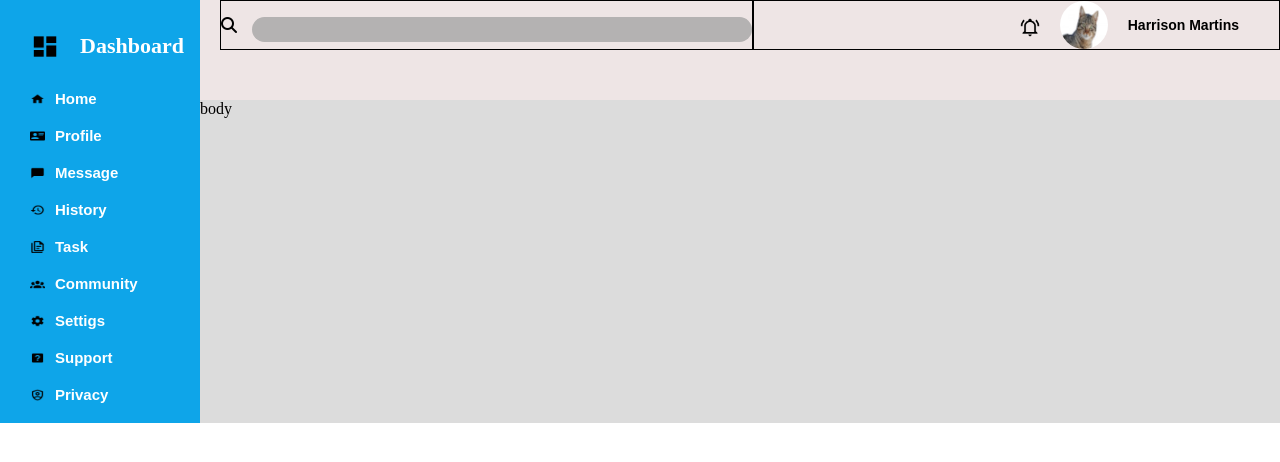
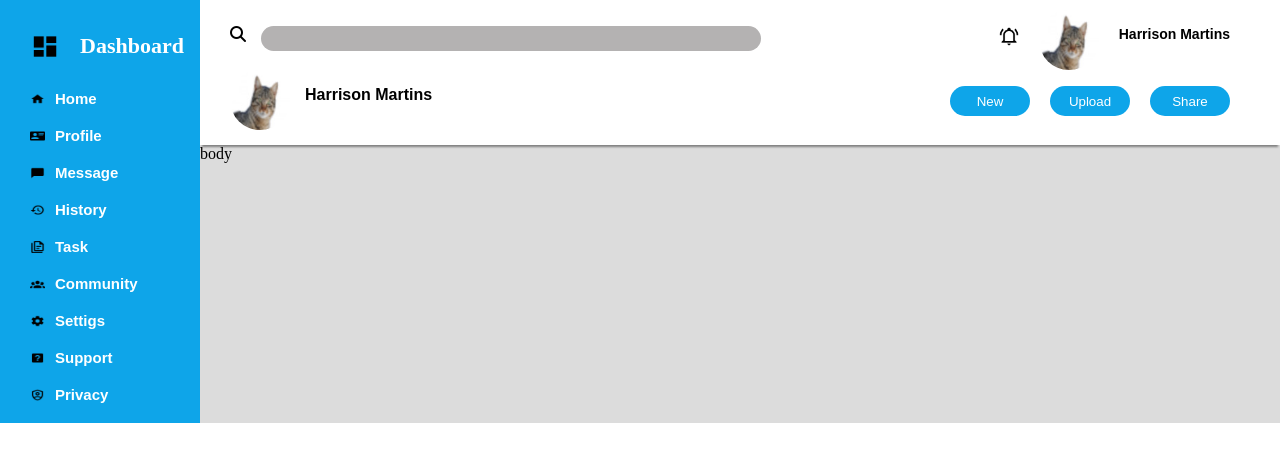
Before and after one commit to Martosky/new-grid, a plain HTML site: page index.html in a window 1280 px wide. Drawn offline with Linux system fonts and the light colour scheme.

Commit message:
done with the header moving to the body

```diff
--- a/index.html
+++ b/index.html
@@ -10,12 +10,19 @@
 <body>
     <main>
         <div class="content" id="header">
-            <div class="first-elem"><i class="fa-solid fa-magnifying-glass" width="15px"></i><input type="text"></div>
+            <div class="first-elem"><i class="fa-solid fa-magnifying-glass"></i><input type="text"></div>
                <div class="second-elem"> <img class="img-bell" src="icon/bell-ring-outline.png"width="20" height="20" alt="bell">
                 <img class="catphoto" src="cat.jpg" alt="cat">
                 <h3>Harrison Martins</h3></div>
 
-            <div></div>
+            <div class="third-elem">
+                <img class="catphoto" src="cat.jpg" alt="cat"> <h3>Harrison Martins</h3>
+            </div>
+            <div class="fourt-elem">
+                <button>New</button>
+                <button>Upload</button>
+                <button>Share</button>
+        </div>
         </div>
 
         </div>
--- a/style.css
+++ b/style.css
@@ -7,20 +7,21 @@ main{
     margin: 0;
     background-color: gainsboro;
     display: grid;
-    grid-template:  100px 2fr 1fr/  200px 2fr 1fr;
+    grid-template:  145px 2fr 1fr/  200px 2fr 1fr;
 }
 
 #header{
     grid-column: 2/4;
-    background-color: rgb(238, 229, 229);
+    background-color: white;
+    box-shadow: 0 4px 2px -2px gray;
     overflow: hidden;
     display: grid;
-    grid-template: 50px 50px/  1fr 1fr;
+    grid-template: 60px 60px/  1fr 1fr;
+    padding: 10px;
 }
 .first-elem{
     display: flex;
     flex-direction: row;
-    border: 1px solid black;
     gap: 15px;
     margin-left: 20px;
 }
@@ -44,7 +45,6 @@ main{
     flex-direction: row;
     justify-content: flex-end;
     gap: 20px;
-    border: 1px solid black;
     padding-right: 40px;
 }
 .second-elem > h3{
@@ -54,6 +54,36 @@ main{
     font-family: Arial, Helvetica, sans-serif;
 }
 .second-elem .img-bell{
+    margin-top: 1rem;
+}
+.third-elem{
+    display: flex;
+    flex-direction: row;
+    gap: 15px;
+    margin-left: 20px;
+}
+.third-elem > h3{
+    padding-top: 1rem;
+    font-size: 16px;
+    font-weight: bold;
+    font-family: Arial, Helvetica, sans-serif;
+    }
+
+.fourt-elem{
+    display: flex;
+    flex-direction: row;
+    justify-content: flex-end;
+    gap: 20px;
+    padding-right: 40px;
+}
+button{
+    height: 30px;
+    background-color: #0ea5e9;
+    color: white;
+    padding: 8px;
+    width: 80px;
+    border: none;
+    border-radius: 20px;
     margin-top: 1rem;
 }
 .catphoto{
```
Also changed, not shown: text.txt, 1 other file.
